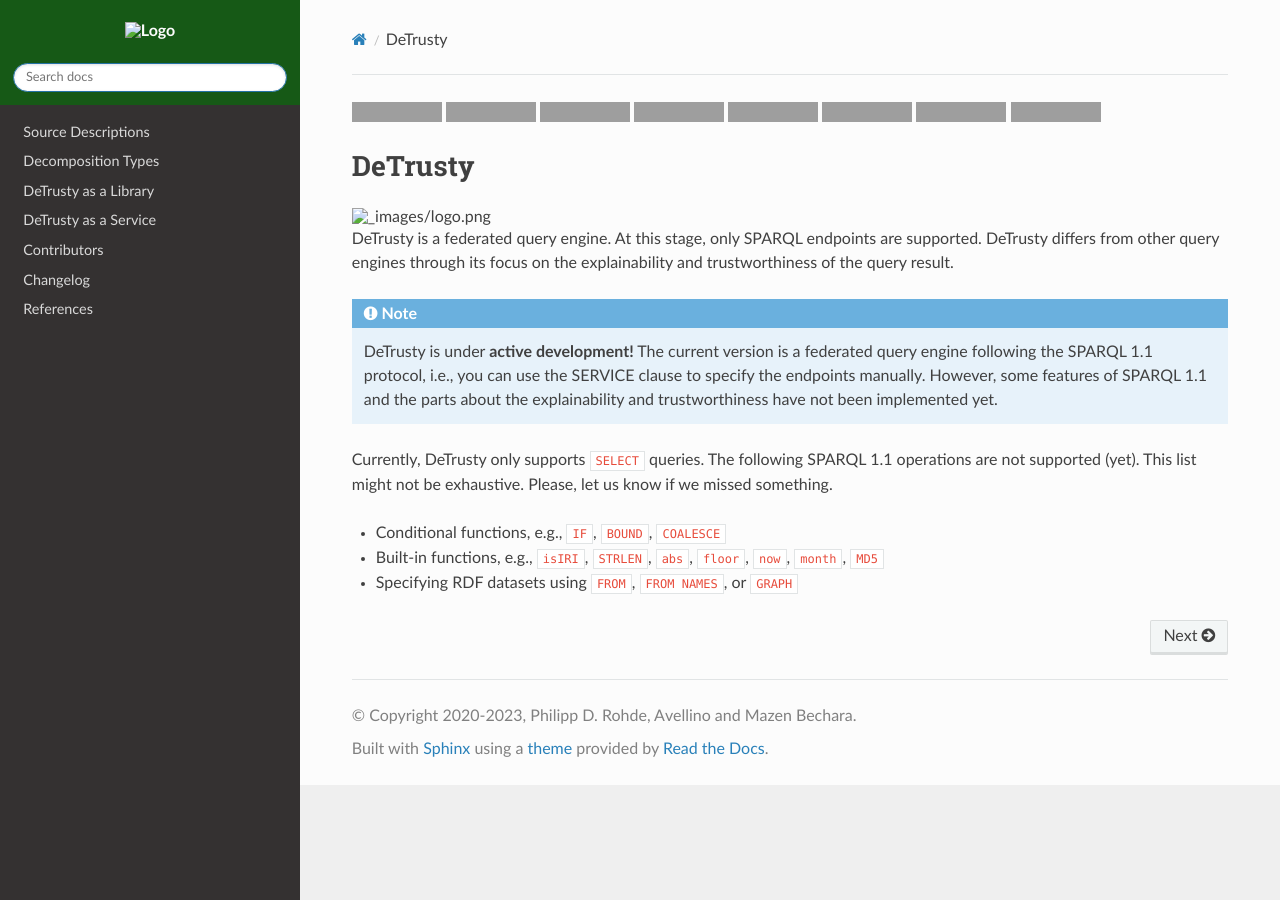
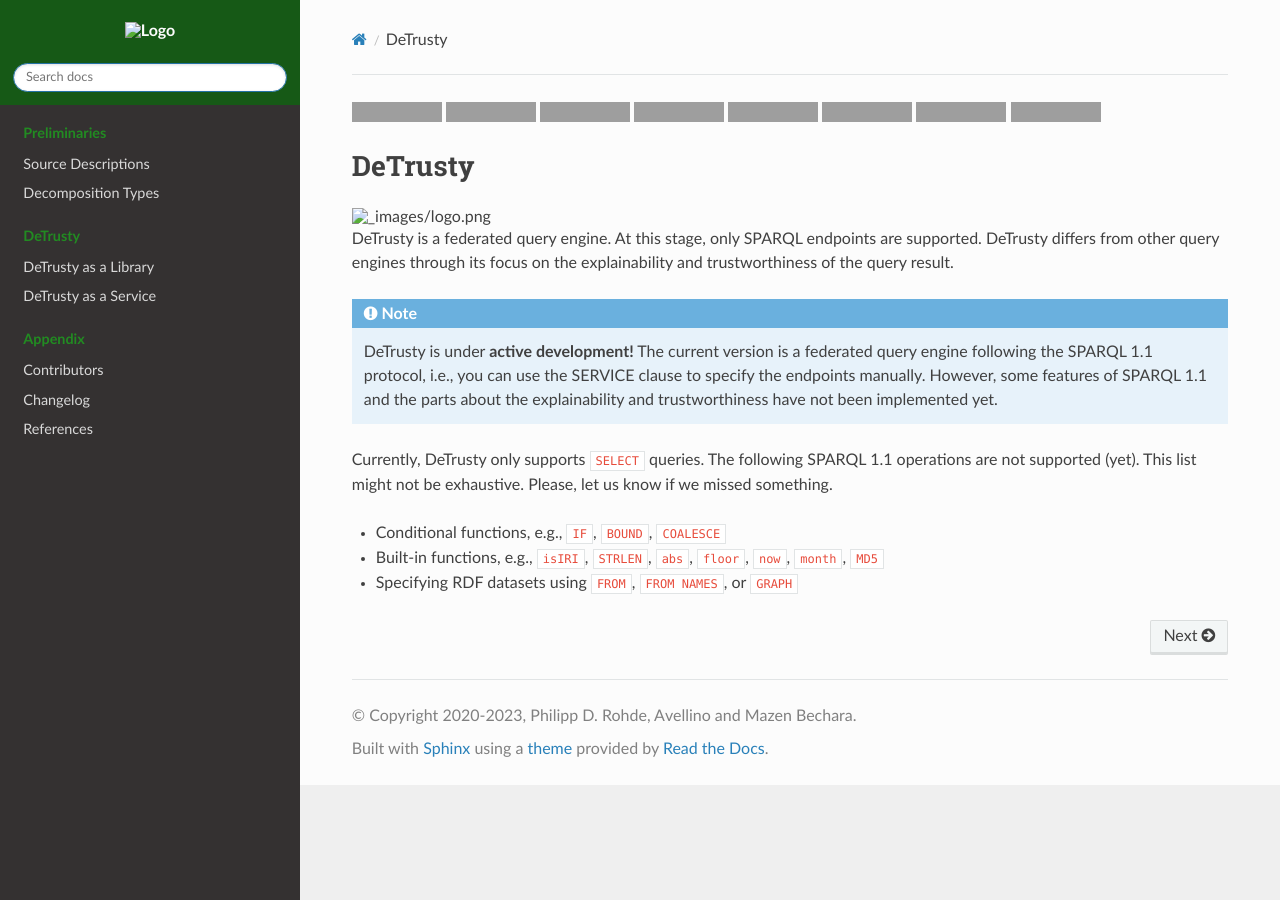
Before and after one commit to SDM-TIB/DeTrusty, a Sphinx documentation site: the page built from docs/index.rst, in a window 1280 px wide. Built offline with Sphinx 7.4.7 and the Read the Docs theme 2.0.0, drawn with Linux system fonts in a browser that asks for light colours; grey boxes are pictures that could not be loaded.

Commit message:
[docs] add navbar sections

```diff
--- a/docs/_static/css/custom.css
+++ b/docs/_static/css/custom.css
@@ -6,6 +6,8 @@
 }
 .wy-menu-vertical p.caption {
     color: #228B22;
+    text-transform: unset !important;
+    font-size: 90% !important;
 }
 .sphx-glr-thumbcontainer {
     min-height: 250px !important;
--- a/docs/index.rst
+++ b/docs/index.rst
@@ -42,15 +42,22 @@ Please, let us know if we missed something.
 
 .. toctree::
    :hidden:
+   :caption: Preliminaries
 
    source_description
    decomposition
+
+.. toctree::
+   :hidden:
+   :caption: DeTrusty
+
    library
    service
 
 .. toctree::
    :hidden:
    :titlesonly:
+   :caption: Appendix
 
    contributors
    changelog
```
